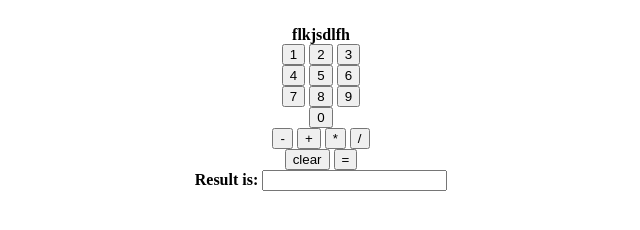
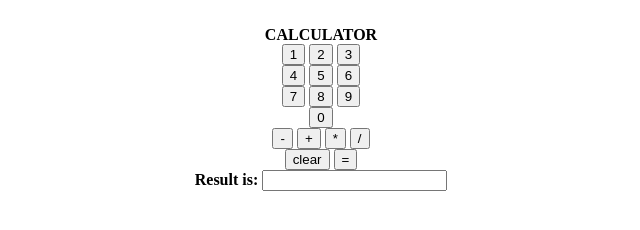
Before and after one commit to niya-varghese/calc, a website: page public/index.html in a window 1280 px wide. Shown: the full height of the page, 319-959 px from the left. Drawn offline with Linux system fonts and the light colour scheme.

Commit message:
Update index.html

```diff
--- a/public/index.html
+++ b/public/index.html
@@ -5,7 +5,7 @@
 <body bgcolor= "#FFFFFF" text= "black">
 <form name="calculator" >
 </br>
-<center><b> flkjsdlfh</b>
+<center><b> CALCULATOR</b>
 </br>
 <input type="button" value="1" onClick="document.calculator.ans.value+='1'">
 <input type="button" value="2" onClick="document.calculator.ans.value+='2'">
```
